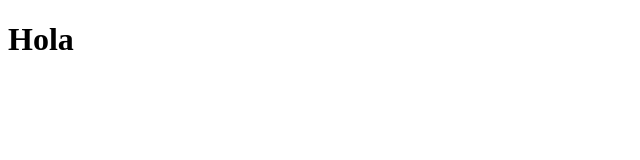
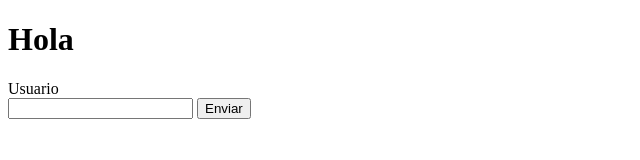
Before and after one commit to gallinero-pateado/capacitacion-ramas, a plain HTML site: page index.html in a window 1280 px wide. Shown: the whole page, without its empty margins (0-640 px from the left). Drawn offline with Linux system fonts and the light colour scheme.

Commit message:
formulario

```diff
--- a/index.html
+++ b/index.html
@@ -8,7 +8,13 @@
 <body>
     <h1>Hola</h1>
 
+    <form>
+        <label for="">Usuario</label>
+        <br>
+        <input type="text">
 
+        <button type="submit">Enviar</button>
+    </form>
 
 </body>
 </html>
```
